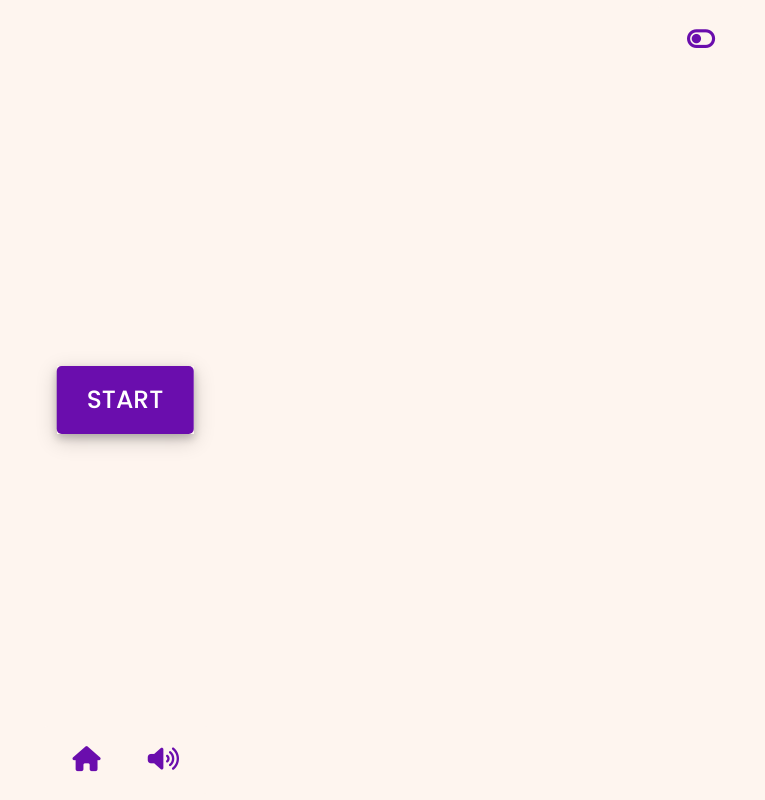
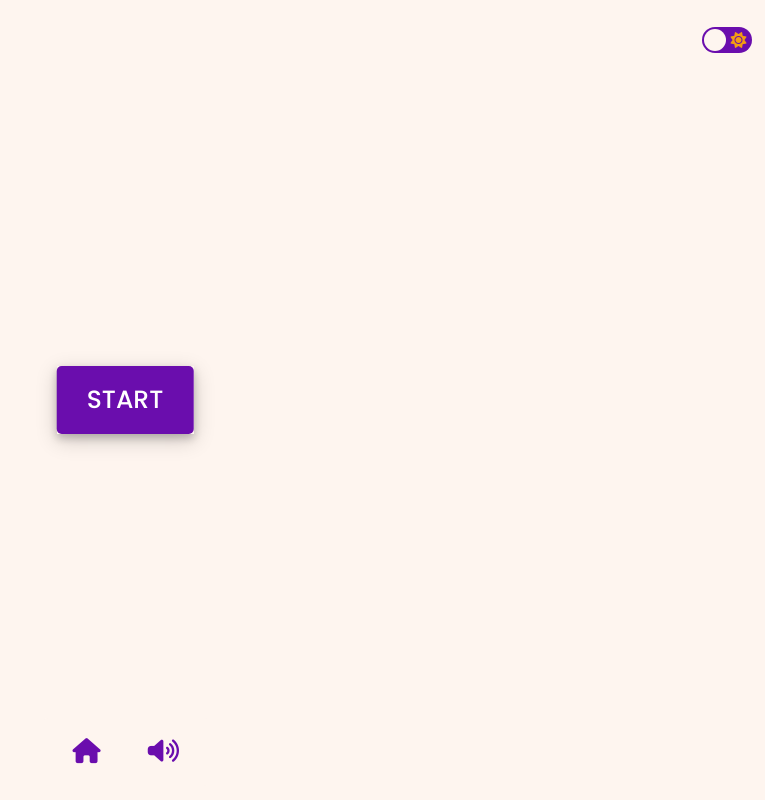
Before and after one commit to keenanbernard/SET08801_QuizApp, a plain HTML site: page index.html in a window 1280 px wide. Shown: the whole page, without its empty margins (515-1280 px from the left). Drawn offline with Linux system fonts and the light colour scheme.

Commit message:
Update dark mode toggle

```diff
--- a/appFunctions.js
+++ b/appFunctions.js
@@ -1,6 +1,6 @@
 //selecting all required elements through classes
 const quizBody = document.body;
-const toggleButton = document.querySelector(".toggleButton button");
+const toggleMode = document.getElementById('tB');
 const homeButton = document.querySelector(".hmeButton button");
 const vlmButton = document.querySelector(".vlmButton button");
 const startButton = document.querySelector(".strtButton button");
@@ -16,26 +16,13 @@ const resultsBox = document.querySelector(".resultsBox");
 const quizSong = document.getElementById("quizSong");
 
 
-// action if volume button is selected to adjust setting
-toggleButton.addEventListener('click', function(){
-    const tog = this.querySelector('i');
+// action if volume button is selected to enable dark mode
+toggleMode.addEventListener('change', () => {
+    quizBody.classList.toggle("dark-mode");
+    homeButton.classList.toggle("dark-mode");
+    vlmButton.classList.toggle("dark-mode");
+});
 
-        if (tog.classList.contains('fa-toggle-off')) {
-            tog.classList.remove('fa-toggle-off');
-            tog.classList.add('fa-toggle-on');
-            quizBody.classList.toggle("dark-mode");
-            toggleButton.classList.toggle("dark-mode");
-            homeButton.classList.toggle("dark-mode");
-            vlmButton.classList.toggle("dark-mode");
-         } else {
-            tog.classList.remove('fa-toggle-on');
-            tog.classList.add('fa-toggle-off');
-            quizBody.classList.toggle("dark-mode");
-            toggleButton.classList.toggle("dark-mode");
-            homeButton.classList.toggle("dark-mode");
-            vlmButton.classList.toggle("dark-mode");
-      }
-    });
 
 // action if volume button is selected to adjust setting
 vlmButton.addEventListener('click', function(){
--- a/appStyle.css
+++ b/appStyle.css
@@ -21,11 +21,51 @@ body.dark-mode {
     color: #fff;
 }
 
-.toggleButton{
-    left: 95%;
+
+.toggle {
+	opacity: 0;
+	position: absolute;
+}
+
+.toggleBox {
+    align-items: center;
+    background-color: #6a0dad;
+	border-radius: 50px;
+    cursor: pointer;
+	display: flex;
+    	height: 26px;
+    justify-content: space-between;
+    left: 97%;
+    padding: 5px;
     position: absolute;
     top: 5%;
     transform: translate(-50%, -50%);
+	width: 50px;
+}
+
+.toggleBox .ball {
+	background-color: #FEF5EF;
+	border-radius: 50%;
+    height: 22px;
+    left: 2px;
+	position: absolute;
+	width: 22px;
+	transform: translateX(0px);
+	transition: transform 0.2s linear;
+    top: px;
+}
+
+.toggle:checked + .toggleBox .ball {
+	transform: translateX(24px);
+}
+
+
+.fa-moon {
+	color: #f1c40f;
+}
+
+.fa-sun {
+	color: #f39c12;
 }
 
 .vlmButton{
@@ -42,7 +82,6 @@ body.dark-mode {
     transform: translate(-50%, -50%);
 }
 
-.toggleButton button,
 .vlmButton button,
 .hmeButton button{
     border: none;
@@ -57,11 +96,21 @@ body.dark-mode {
     transition: 0.2s linear ;
 }
 
-.toggleButton button.dark-mode,
 .vlmButton button.dark-mode,
 .hmeButton button.dark-mode{
     background: #292c35;
-  }
+}
+
+@media screen and (max-width: 1440px) {
+    .toggle {
+        left: 96%;
+    }
+
+    .vlmButton, .hmeButton{
+        position: absolute !important;
+        top: 94% !important;
+    }
+}
 
 .buttons button.restartButton,
 .buttons button.quitButton{
--- a/index.html
+++ b/index.html
@@ -9,8 +9,13 @@
         <audio src="Itachi Uchiha.webm" id="quizSong" loop="loop"></audio>
     </head>
     <body>
-        <div class="toggleButton">
-            <button><i class="fa-solid fa-toggle-off fa-1x"></i></button>
+        <div>
+            <input type="checkbox" class="toggle" id="tB" />
+            <label class="toggleBox" for="tB">
+                <i class="fas fa-moon"></i>
+                <i class="fas fa-sun"></i>
+                <div class="ball"></div>
+            </label>
         </div>
 
         <div class="hmeButton">
```
